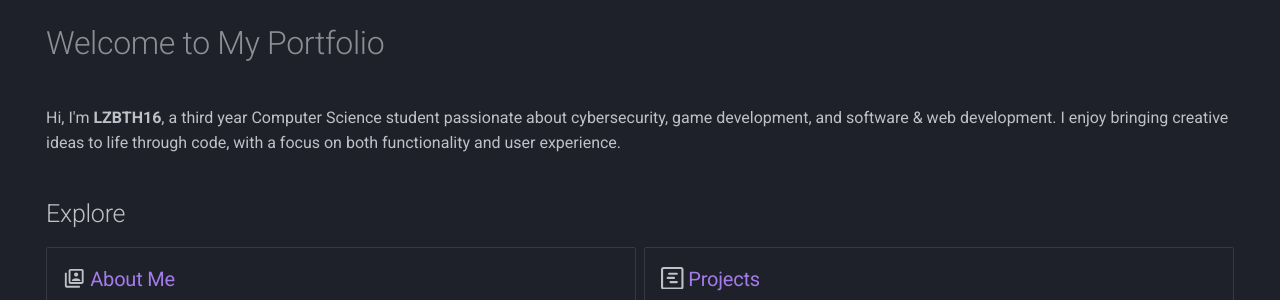
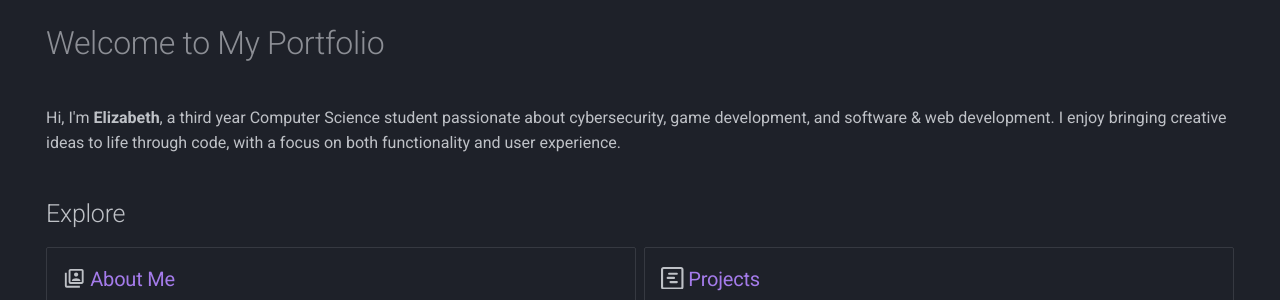
Before and after one commit to LZBTH16/portfolio, an MkDocs documentation site: the page built from docs/index.md, in a window 1280 px wide and 1162 px high. Shown: the part 123-423 px from the top of the window. Built offline with MkDocs 1.6.1 and Material for MkDocs 9.7.7, drawn with Linux system fonts in a browser that asks for light colours.

Commit message:
Minor fix

```diff
--- a/docs/index.md
+++ b/docs/index.md
@@ -5,7 +5,7 @@ hide:
 
 # Welcome to My Portfolio
 
-Hi, I'm **LZBTH16**, a third year Computer Science student passionate about cybersecurity, game development, and software & web development. I enjoy bringing creative ideas to life through code, with a focus on both functionality and user experience.
+Hi, I'm **Elizabeth**, a third year Computer Science student passionate about cybersecurity, game development, and software & web development. I enjoy bringing creative ideas to life through code, with a focus on both functionality and user experience.
 
 ## Explore
 
```
Also changed, not shown: docs/about.md (+1 -1 lines).
